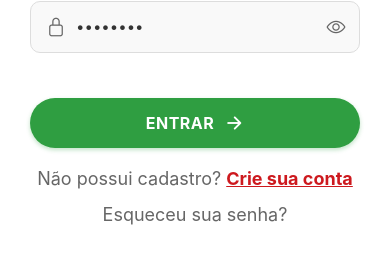
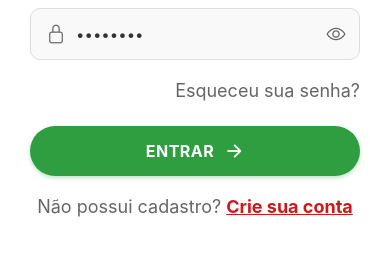
Before and after one commit to chines05/Sistema-Academico-de-Alunos-e-Notas, a React Native app in the folder frontend/: screen /Login in a window 390 px wide. Shown: the part 404-679 px from the top of the page. Built offline with nearby package versions, Linux system fonts and the light colour scheme.

Commit message:
[Front End] Feat: remover mensagem de verificação de email e ajustar link de recuperação de senha na tela de login

```diff
--- a/frontend/src/pages/ForgotPassword.tsx
+++ b/frontend/src/pages/ForgotPassword.tsx
@@ -47,7 +47,6 @@ const ForgotPassword = () => {
       Toast.show({
         type: 'success',
         text1: 'Email enviado com sucesso',
-        text2: 'Verifique sua caixa de entrada para redefinir sua senha',
       })
     } catch (error: any) {
       Toast.show({
--- a/frontend/src/pages/Login.tsx
+++ b/frontend/src/pages/Login.tsx
@@ -122,6 +122,14 @@ const Login = () => {
           />
 
           <TouchableOpacity
+            onPress={() => navigation.navigate('ForgotPassword')}
+            style={styles.forgotPasswordLink}
+            activeOpacity={0.6}
+          >
+            <Text style={styles.linkText}>Esqueceu sua senha?</Text>
+          </TouchableOpacity>
+
+          <TouchableOpacity
             style={[styles.button, isSubmitting && styles.buttonDisabled]}
             onPress={handleSubmit(onSubmit)}
             disabled={isSubmitting}
@@ -150,13 +158,6 @@ const Login = () => {
               Não possui cadastro?{' '}
               <Text style={styles.linkTextBold}>Crie sua conta</Text>
             </Text>
-          </TouchableOpacity>
-          <TouchableOpacity
-            onPress={() => navigation.navigate('ForgotPassword')}
-            style={styles.forgotPasswordLink}
-            activeOpacity={0.6}
-          >
-            <Text style={styles.linkText}>Esqueceu sua senha?</Text>
           </TouchableOpacity>
         </View>
       </View>
@@ -245,8 +246,7 @@ const styles = StyleSheet.create({
     textDecorationLine: 'underline',
   },
   forgotPasswordLink: {
-    marginTop: 15,
-    alignSelf: 'center',
+    alignSelf: 'flex-end',
   },
   footer: {
     paddingVertical: 15,
```
